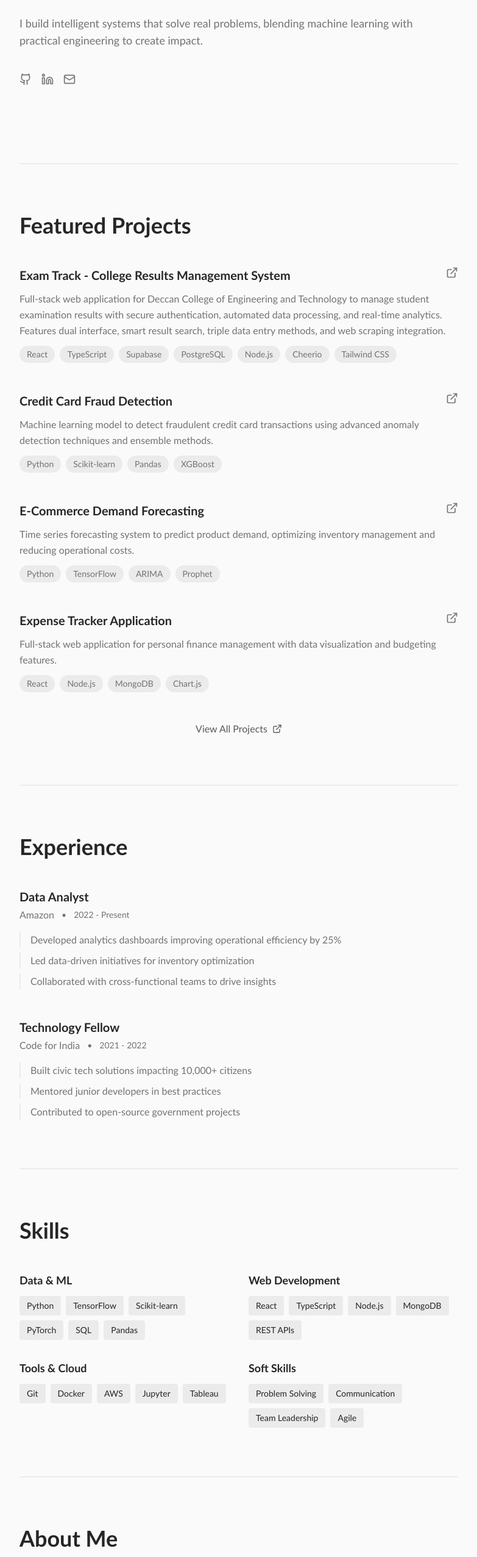
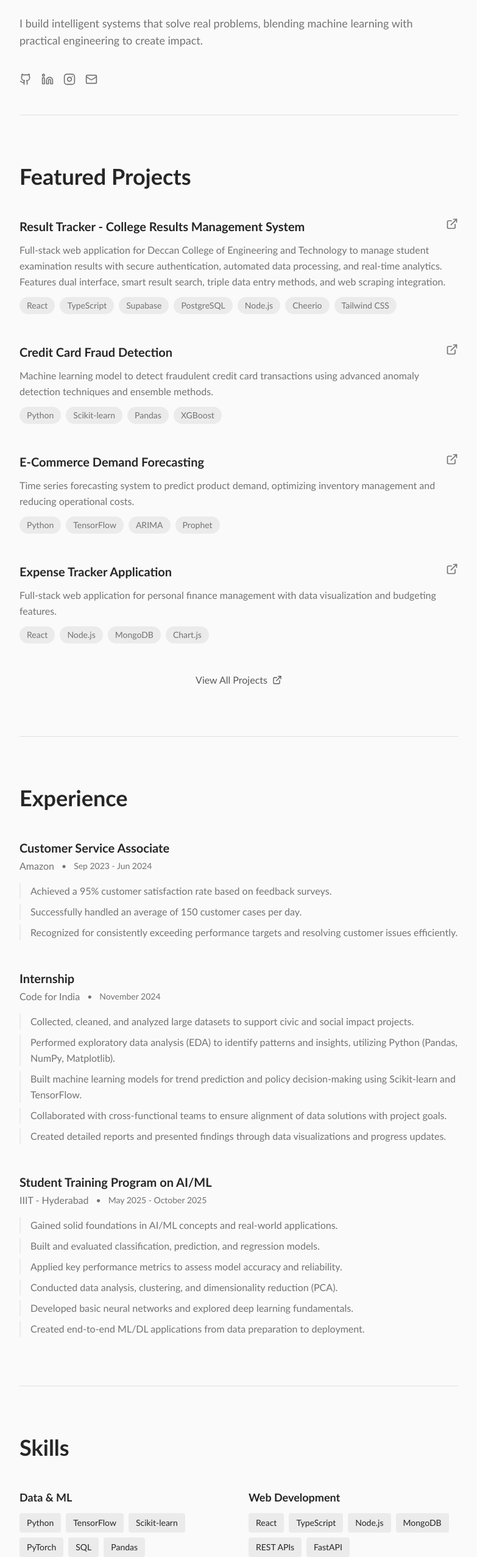
Before and after one commit to raza-abidii/portfolio, a React (Vite) app: page / in a window 1280 px wide. Shown: the part 244-2797 px from the top of the page at 61% size, without its empty margins (248-1031 px from the left). Built offline with nearby package versions, Linux system fonts and the light colour scheme; the HTML template or start-up script is replaced by a standard one.

Commit message:
few changes

```diff
--- a/src/pages/Index.tsx
+++ b/src/pages/Index.tsx
@@ -1,11 +1,11 @@
-import { Github, Linkedin, Mail, Youtube, ExternalLink } from "lucide-react";
+import { Github, Linkedin, Mail, Youtube, ExternalLink, Instagram } from "lucide-react";
 import { Link } from "react-router-dom";
 import { ThemeToggle } from "@/components/theme-toggle";
 
 const Index = () => {
   const projects = [
     {
-      title: "Exam Track - College Results Management System",
+      title: "Result Tracker - College Results Management System",
       description: "Full-stack web application for Deccan College of Engineering and Technology to manage student examination results with secure authentication, automated data processing, and real-time analytics. Features dual interface, smart result search, triple data entry methods, and web scraping integration.",
       tech: ["React", "TypeScript", "Supabase", "PostgreSQL", "Node.js", "Cheerio", "Tailwind CSS"],
       link: "https://deccan-result.vercel.app/"
@@ -32,32 +32,47 @@ const Index = () => {
 
   const experiences = [
     {
-      role: "Data Analyst",
+      role: "Customer Service Associate",
       company: "Amazon",
-      period: "2022 - Present",
+      period: "Sep 2023 - Jun 2024",
       achievements: [
-        "Developed analytics dashboards improving operational efficiency by 25%",
-        "Led data-driven initiatives for inventory optimization",
-        "Collaborated with cross-functional teams to drive insights"
+        "Achieved a 95% customer satisfaction rate based on feedback surveys.",
+        "Successfully handled an average of 150 customer cases per day.",
+        "Recognized for consistently exceeding performance targets and resolving customer issues efficiently.",
       ]
     },
     {
-      role: "Technology Fellow",
+      role: "Internship",
       company: "Code for India",
-      period: "2021 - 2022",
+      period: "November 2024",
       achievements: [
-        "Built civic tech solutions impacting 10,000+ citizens",
-        "Mentored junior developers in best practices",
-        "Contributed to open-source government projects"
+        "Collected, cleaned, and analyzed large datasets to support civic and social impact projects.",
+        "Performed exploratory data analysis (EDA) to identify patterns and insights, utilizing Python (Pandas, NumPy, Matplotlib).",
+        "Built machine learning models for trend prediction and policy decision-making using Scikit-learn and TensorFlow.",
+        "Collaborated with cross-functional teams to ensure alignment of data solutions with project goals.",
+        "Created detailed reports and presented findings through data visualizations and progress updates."
+      ]
+    },
+        {
+      role: "Student Training Program on AI/ML",
+      company: "IIIT - Hyderabad",
+      period: "May 2025 - October 2025",
+      achievements: [
+        "Gained solid foundations in AI/ML concepts and real-world applications.",
+        "Built and evaluated classification, prediction, and regression models.",
+        "Applied key performance metrics to assess model accuracy and reliability.",
+        "Conducted data analysis, clustering, and dimensionality reduction (PCA).",
+        "Developed basic neural networks and explored deep learning fundamentals.",
+        "Created end-to-end ML/DL applications from data preparation to deployment."
       ]
     }
   ];
 
   const skills = {
     "Data & ML": ["Python", "TensorFlow", "Scikit-learn", "PyTorch", "SQL", "Pandas"],
-    "Web Development": ["React", "TypeScript", "Node.js", "MongoDB", "REST APIs"],
-    "Tools & Cloud": ["Git", "Docker", "AWS", "Jupyter", "Tableau"],
-    "Soft Skills": ["Problem Solving", "Communication", "Team Leadership", "Agile"]
+    "Web Development": ["React", "TypeScript", "Node.js", "MongoDB", "REST APIs", "FastAPI"],
+    "Tools & Cloud": ["Git", "Docker", "AWS", "Jupyter"],
+    "Soft Skills": ["Problem Solving", "Communication", "Team Leadership"]
   };
 
   return (
@@ -68,7 +83,7 @@ const Index = () => {
       </div>
 
       {/* Hero Section */}
-      <section className="max-w-3xl mx-auto px-6 py-20 md:py-32">
+      <section className="max-w-3xl mx-auto px-6 pt-20 md:pt-32 pb-12">
         <div className="space-y-6">
           <h1 className="font-serif text-5xl md:text-6xl font-bold text-foreground tracking-tight">
             Raza Abidi
@@ -99,6 +114,15 @@ const Index = () => {
               aria-label="LinkedIn"
             >
               <Linkedin className="w-5 h-5" />
+            </a>
+            <a
+              href="https://www.instagram.com/raza.abidii/"
+              target="_blank"
+              rel="noopener noreferrer"
+              className="text-muted-foreground hover:text-accent transition-colors"
+              aria-label="Instagram"
+            >
+              <Instagram className="w-5 h-5" />
             </a>
             <a
               href="mailto:razaabidi030@gmail.com"
@@ -249,13 +273,10 @@ const Index = () => {
         </h2>
         <div className="space-y-4 text-muted-foreground leading-relaxed">
           <p>
-            I'm a data scientist and technologist from Hyderabad, India, passionate about using technology to solve meaningful problems. My work sits at the intersection of machine learning, software engineering, and product thinking.
+            I'm a software engineer, data analyst, and technologist from Hyderabad, India, passionate about using technology to solve meaningful problems. My work sits at the intersection of machine learning, software engineering, and product thinking.
           </p>
           <p>
-            Currently, I'm exploring advanced ML techniques, building full-stack applications, and contributing to open-source projects. I believe in continuous learning and sharing knowledge with the community.
-          </p>
-          <p>
-            When I'm not coding, you'll find me reading about emerging technologies, experimenting with new frameworks, or mentoring aspiring developers.
+            Currently, I'm exploring advanced backend architectures, building scalable full-stack applications, and contributing to open-source backend projects. I believe in continuous learning, clean code practices, and sharing knowledge with the developer community.
           </p>
         </div>
       </section>
@@ -274,11 +295,11 @@ const Index = () => {
           I'm always open to interesting conversations and collaboration opportunities. Feel free to reach out if you'd like to connect.
         </p>
         <a
-          href="mailto:your.email@example.com"
+          href="mailto:razaabidi030@gmail.com"
           className="inline-flex items-center gap-2 text-accent hover:text-foreground transition-colors font-medium"
         >
           <Mail className="w-5 h-5" />
-          your.email@example.com
+          razaabidi030@gmail.com
         </a>
       </section>
 
@@ -287,14 +308,14 @@ const Index = () => {
         <div className="flex flex-col md:flex-row justify-between items-center gap-4 text-sm text-muted-foreground">
           <p>© 2025 Syed Mohammed Raza Husain Abidi. All rights reserved.</p>
           <div className="flex gap-6">
-            <a href="https://github.com" target="_blank" rel="noopener noreferrer" className="hover:text-accent transition-colors">
+            <a href="https://github.com/raza-abidii" target="_blank" rel="noopener noreferrer" className="hover:text-accent transition-colors">
               GitHub
             </a>
-            <a href="https://linkedin.com" target="_blank" rel="noopener noreferrer" className="hover:text-accent transition-colors">
+            <a href="https://www.linkedin.com/in/raza-abidi-53675020b/" target="_blank" rel="noopener noreferrer" className="hover:text-accent transition-colors">
               LinkedIn
             </a>
-            <a href="https://youtube.com" target="_blank" rel="noopener noreferrer" className="hover:text-accent transition-colors">
-              YouTube
+            <a href="https://www.instagram.com/raza.abidii/" target="_blank" rel="noopener noreferrer" className="hover:text-accent transition-colors">
+              Instagram
             </a>
           </div>
         </div>
--- a/src/pages/Projects.tsx
+++ b/src/pages/Projects.tsx
@@ -5,7 +5,7 @@ import { ThemeToggle } from "@/components/theme-toggle";
 const Projects = () => {
   const allProjects = [
     {
-      title: "Exam Track - College Results Management System",
+      title: "Result Tracker - College Results Management System",
       description: "A comprehensive full-stack web application developed for Deccan College of Engineering and Technology to streamline student examination results management. Features include secure authentication, automated data processing, and real-time analytics with a dual interface system for both students and administrators.",
       longDescription: "This project revolutionizes how educational institutions manage and distribute examination results. The system incorporates smart result search functionality using hall ticket-based lookup, triple data entry methods (manual entry, Excel bulk upload, and OU website integration), and real-time analytics with automatic SGPA/CGPA calculations. The web scraping integration automates external marks fetching from Osmania University portal, while the responsive design ensures optimal performance across all devices.",
       tech: ["React", "TypeScript", "Supabase", "PostgreSQL", "Node.js", "Cheerio", "Tailwind CSS", "shadcn/ui"],
@@ -15,7 +15,7 @@ const Projects = () => {
         "Triple Data Entry: Manual entry, Excel bulk upload, and OU website integration",
         "Real-time Analytics: Automatic SGPA/CGPA calculations with performance visualization",
         "Advanced Grading: CIE (0-30) + External (0-70) marks with 10-point grading system",
-        "Web Scraping Integration: Automated external marks fetching from Osmania University portal"
+        "Working on Web Scraping Integration: Automated external marks fetching from Osmania University portal"
       ],
       impact: [
         "95% Efficiency Gain: Bulk upload vs manual data entry",
@@ -23,8 +23,8 @@ const Projects = () => {
         "Data Accuracy: Automated validation prevents entry errors",
         "Mobile Ready: 100% responsive across all devices"
       ],
-      github: "#",
-      live: "#"
+      github: "https://github.com/raza-abidii/Result-Tracker",
+      live: "https://deccan-result.vercel.app/"
     },
     {
       title: "Credit Card Fraud Detection",
@@ -177,17 +177,12 @@ const Projects = () => {
               <div className="mb-4">
                 <h3 className="font-semibold text-base text-foreground mb-2">Key Features</h3>
                 <ul className="space-y-1.5">
-                  {project.features.slice(0, 4).map((feature, i) => (
+                  {project.features.map((feature, i) => (
                     <li key={i} className="text-muted-foreground flex items-start gap-2 text-sm">
                       <span className="text-accent mt-1 flex-shrink-0">•</span>
                       <span>{feature}</span>
                     </li>
                   ))}
-                  {project.features.length > 4 && (
-                    <li className="text-muted-foreground text-sm italic">
-                      +{project.features.length - 4} more features
-                    </li>
-                  )}
                 </ul>
               </div>
 
```
